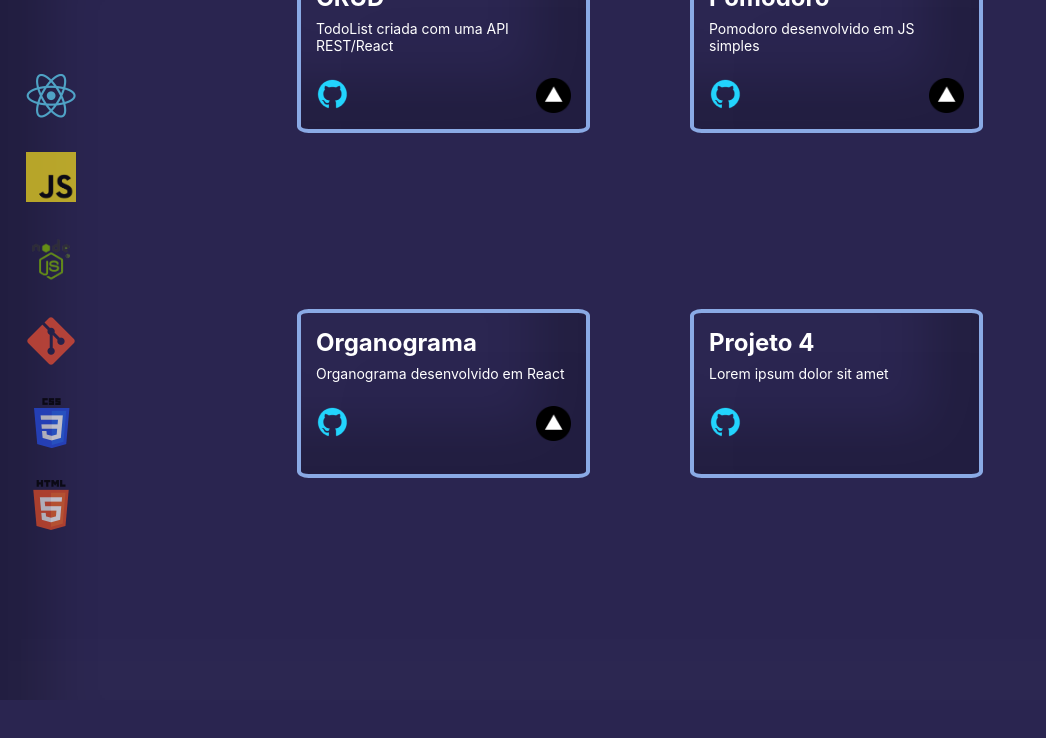
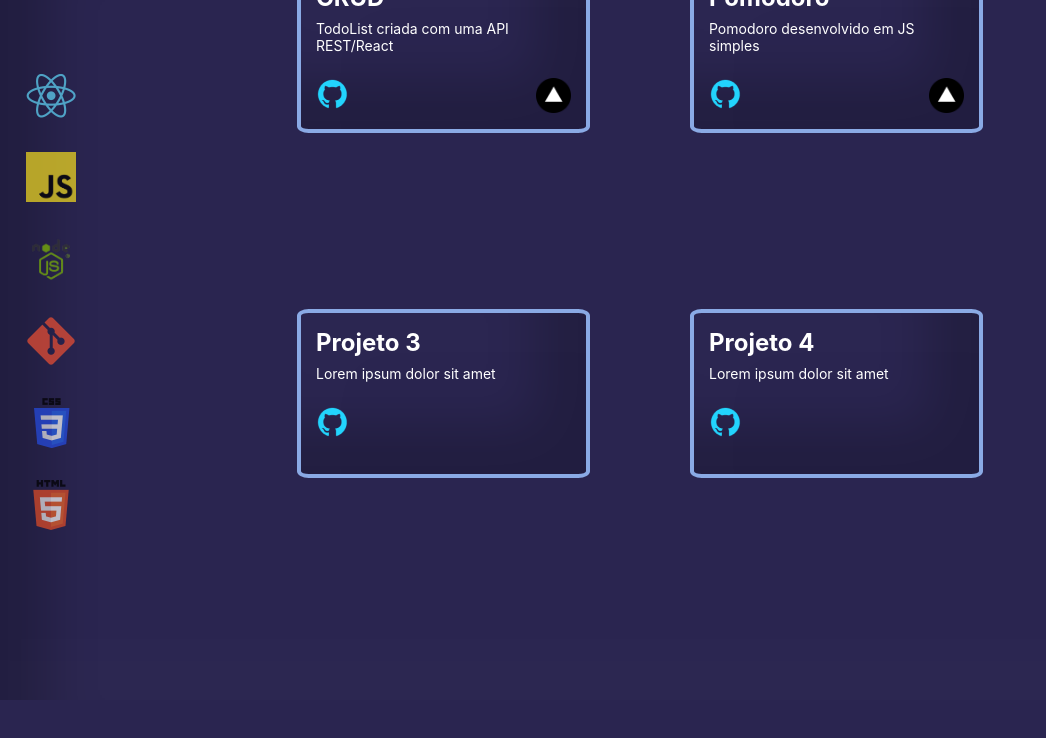
Before and after one commit to fatekkl/Portfolio, a React (Create React App) app: page / in a window 1280 px wide. Shown: the part 1688-2426 px from the top of the page, without its empty margins (0-1046 px from the left). Built offline with nearby package versions, Linux system fonts and the light colour scheme.

Commit message:
att links

```diff
--- a/src/Components/Projetos/index.js
+++ b/src/Components/Projetos/index.js
@@ -32,11 +32,10 @@ function Projetos() {
                     </div>
                 </div>
                 <div className='projects'>
-                    <h1>Organograma</h1>
-                    <p>Organograma desenvolvido em React</p>
+                    <h1>Projeto 3</h1>
+                    <p>Lorem ipsum dolor sit amet</p>
                     <div className='container-img'>
                         <a className='img-link' href='https://github.com/fatekkl/TodoList' target='_blank' rel='noopener noreferrer'><img id='gitimg' src='/assets/github.png' alt='ImagemGithub' /></a>
-                        <a className='img-link' href='https://github.com/fatekkl/TodoList' target='_blank' rel='noopener noreferrer'><img src='/assets/vercelbadge.png' width={35} alt='ImagemDownload' /></a>
                     </div>
                 </div>
                 <div className='projects'>
```
